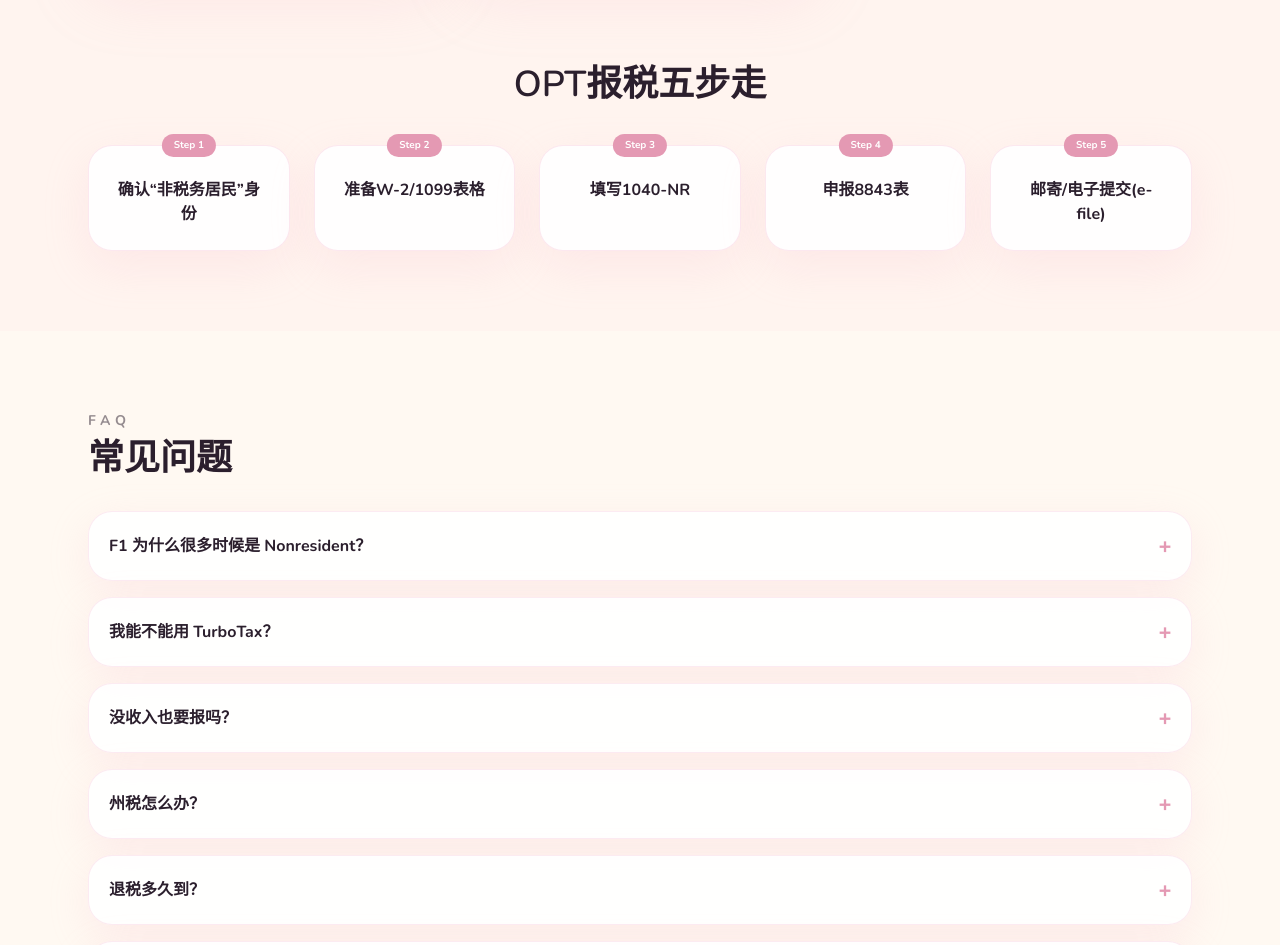
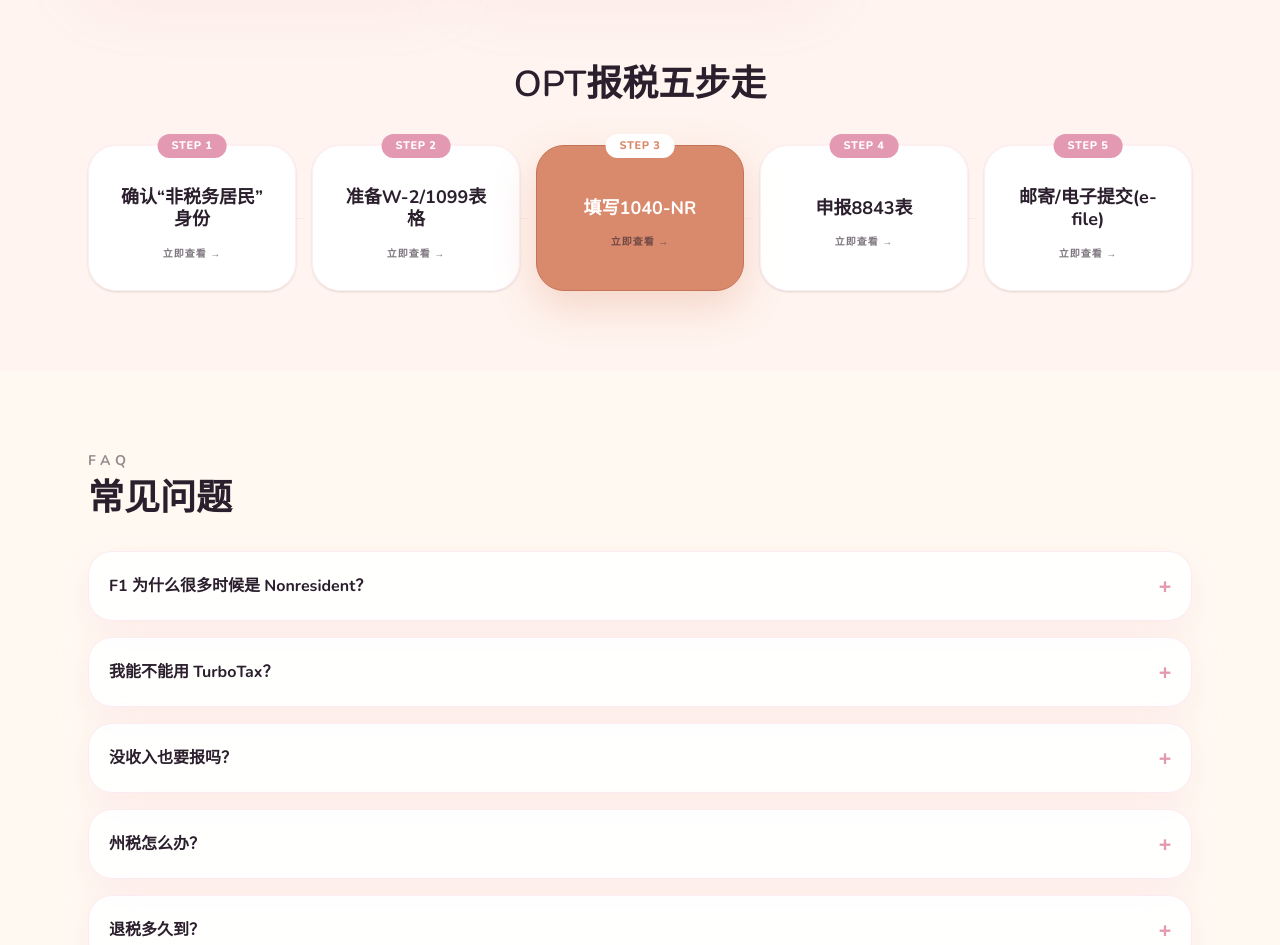
Before and after one commit to lynette367/US-Tax-Guide-for-International-Students-2026, a Next.js app: page / in a window 1280 px wide. Shown: the part 2640-3585 px from the top of the page. Built offline with nearby package versions, Linux system fonts and the light colour scheme.

Commit message:
feat: update no.5 part on homepage

```diff
--- a/src/app/page.tsx
+++ b/src/app/page.tsx
@@ -6,6 +6,7 @@ import WorldMap from "@/components/illustrations/WorldMap";
 import { ContactForm } from "@/components/ContactForm";
 
 import TaxCountdown from "@/components/TaxCountdown";
+import ProcessSteps from "@/components/ProcessSteps";
 
 export const metadata: Metadata = {
   title: "2026 F1/OPT 留学生报税保姆级指南 - MapleWorld",
@@ -60,13 +61,7 @@ const deliverables = [
   },
 ];
 
-const steps = [
-  "确认“非税务居民”身份",
-  "准备W-2/1099表格",
-  "填写1040-NR",
-  "申报8843表",
-  "邮寄/电子提交(e-file)"
-];
+// Steps moved to ProcessSteps.tsx
 
 const stories = [
   {
@@ -469,26 +464,14 @@ export default function Home() {
         </div>
       </section>
 
-      <section className="px-4 py-12 sm:py-16 lg:py-20 bg-brand-pink/10">
+      <section id="steps" className="px-4 py-12 sm:py-16 lg:py-20 bg-brand-pink/10">
         <div className="page-shell">
           <div className="text-center">
             <h2 className="mt-2 text-2xl sm:text-3xl md:text-4xl font-semibold text-brand-ink">
               OPT报税五步走
             </h2>
           </div>
-          <ol className="mt-10 grid gap-6 sm:grid-cols-2 lg:grid-cols-5">
-            {steps.map((step, index) => (
-              <li
-                key={step}
-                className="relative rounded-[24px] border border-brand-pink/40 bg-white/90 p-6 text-center shadow-[0_15px_45px_rgba(244,185,200,0.2)] hover:scale-[1.03] transition-transform"
-              >
-                <div className="absolute -top-3 left-1/2 -translate-x-1/2 bg-brand-pinkdeep text-white text-[10px] font-bold py-1 px-3 rounded-full">
-                  Step {index + 1}
-                </div>
-                <p className="mt-2 text-base font-bold text-brand-ink">{step}</p>
-              </li>
-            ))}
-          </ol>
+          <ProcessSteps />
         </div>
       </section>
 
@@ -551,6 +534,43 @@ export default function Home() {
                     "url": `https://www.mapleworld.online${story.href}`
                   }
                 }))
+              },
+              {
+                "@type": "ItemList",
+                "name": "OPT报税五步走",
+                "description": "2026 留学生 F1/OPT 身份报税合规全流程导引",
+                "itemListElement": [
+                  {
+                    "@type": "ListItem",
+                    "position": 1,
+                    "name": "确认“非税务居民”身份",
+                    "item": "https://www.mapleworld.online/tools/opt-tax"
+                  },
+                  {
+                    "@type": "ListItem",
+                    "position": 2,
+                    "name": "准备W-2/1099表格",
+                    "item": "https://www.mapleworld.online/w2-missing-guide"
+                  },
+                  {
+                    "@type": "ListItem",
+                    "position": 3,
+                    "name": "填写1040-NR",
+                    "item": "https://www.mapleworld.online/1040-nr-filling-guide"
+                  },
+                  {
+                    "@type": "ListItem",
+                    "position": 4,
+                    "name": "申报8843表",
+                    "item": "https://www.mapleworld.online/form-8843-tutorial-2026"
+                  },
+                  {
+                    "@type": "ListItem",
+                    "position": 5,
+                    "name": "邮寄/电子提交(e-file)",
+                    "item": "https://www.mapleworld.online/turbotax-pitfalls-2026"
+                  }
+                ]
               }
             ]
           })
--- /dev/null
+++ b/src/components/ProcessSteps.tsx
@@ -0,0 +1,99 @@
+"use client";
+
+import Link from "next/link";
+import { useState } from "react";
+
+const steps = [
+  {
+    title: "确认“非税务居民”身份",
+    href: "/tools/opt-tax",
+    trackId: "home-step-1"
+  },
+  {
+    title: "准备W-2/1099表格",
+    href: "/w2-missing-guide",
+    trackId: "home-step-2"
+  },
+  {
+    title: "填写1040-NR",
+    href: "/1040-nr-filling-guide",
+    trackId: "home-step-3",
+    highlight: true
+  },
+  {
+    title: "申报8843表",
+    href: "/form-8843-tutorial-2026",
+    trackId: "home-step-4"
+  },
+  {
+    title: "邮寄/电子提交(e-file)",
+    href: "/turbotax-pitfalls-2026",
+    trackId: "home-step-5"
+  }
+];
+
+export default function ProcessSteps() {
+  const handleTrack = (action: string, label: string) => {
+    // Analytics tracking logic (e.g., GA4)
+    if (typeof window !== "undefined" && (window as any).gtag) {
+      (window as any).gtag("event", action, {
+        event_category: "Engagement",
+        event_label: label,
+      });
+    }
+    console.log(`Track: ${action} - ${label}`);
+  };
+
+  return (
+    <ol className="mt-10 grid gap-8 lg:gap-4 grid-cols-1 sm:grid-cols-2 lg:grid-cols-5 relative">
+      {steps.map((step, index) => {
+        const isStep3 = step.highlight;
+
+        return (
+          <li
+            key={step.title}
+            className="group relative"
+          >
+            {/* Visual connecting line for desktop */}
+            {index < steps.length - 1 && (
+              <div className="hidden lg:block absolute top-1/2 -right-2 w-4 h-px bg-brand-pink/30 z-0" aria-hidden="true" />
+            )}
+
+            <Link
+              href={step.href}
+              data-track={step.trackId}
+              onMouseEnter={() => isStep3 && handleTrack("hover", step.trackId)}
+              onClick={() => isStep3 && handleTrack("click", step.trackId)}
+              className={`
+                relative z-10 flex flex-col items-center justify-center h-full
+                rounded-[28px] border p-7 text-center transition-all duration-300
+                hover:scale-[1.04] hover:shadow-xl active:scale-[0.98]
+                ${isStep3
+                  ? "bg-[#D98A6C] border-[#C37456] text-white shadow-[0_15px_40px_rgba(217,138,108,0.3)]"
+                  : "bg-white/95 border-brand-pink/30 text-brand-ink shadow-sm hover:border-brand-pink/50"
+                }
+              `}
+            >
+              <div
+                className={`
+                  absolute -top-3 left-1/2 -translate-x-1/2 text-[11px] font-black py-1 px-3.5 rounded-full uppercase tracking-wider
+                  ${isStep3 ? "bg-white text-[#D98A6C]" : "bg-brand-pinkdeep text-white focus-within:ring-2 focus-within:ring-offset-2"}
+                `}
+              >
+                Step {index + 1}
+              </div>
+
+              <p className={`mt-3 text-base sm:text-lg font-bold leading-tight ${isStep3 ? "text-white" : "text-brand-ink"}`}>
+                {step.title}
+              </p>
+
+              <span className={`mt-4 text-[10px] font-bold uppercase tracking-widest opacity-60 group-hover:opacity-100 transition-opacity`}>
+                立即查看 →
+              </span>
+            </Link>
+          </li>
+        );
+      })}
+    </ol>
+  );
+}
```
